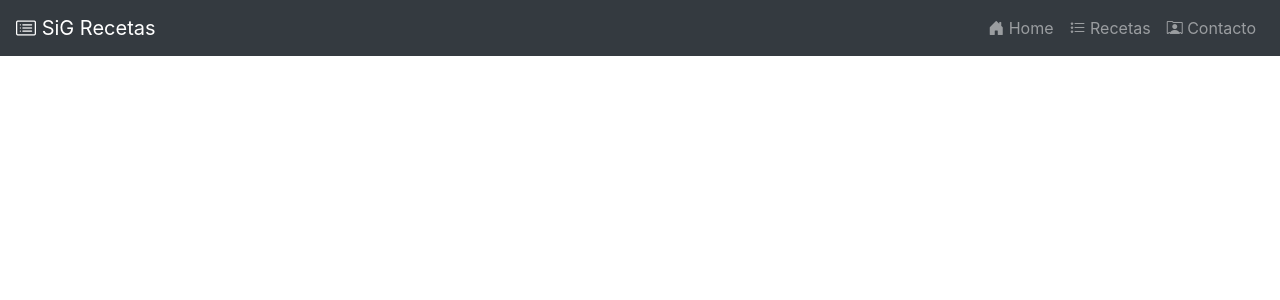
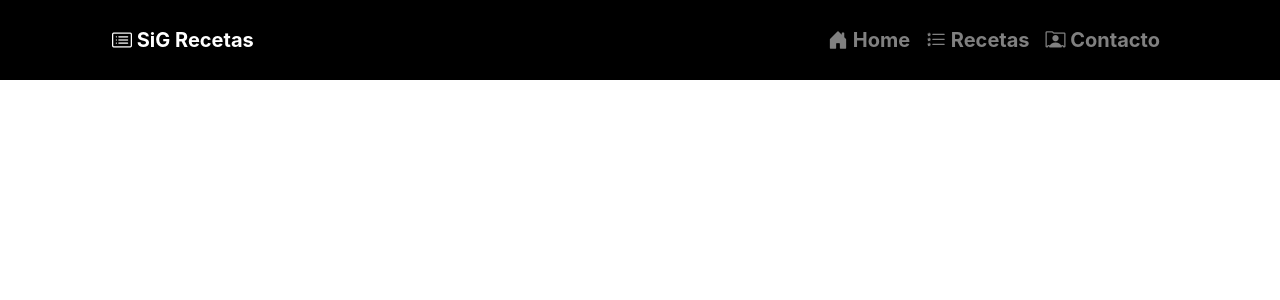
Before and after one commit to sngrisa/sigreposteria, an Angular app: page / in a window 1280 px wide. Shown: the top 300 px of the page. Built offline with nearby package versions, Linux system fonts and the light colour scheme.

Commit message:
changed navbar

```diff
--- a/src/styles.css
+++ b/src/styles.css
@@ -1,8 +1,18 @@
+.navbar {
+    padding: .5rem 7rem !important;
+    min-height: 80px !important;
+    font-size: 20px;
+    color: white !important;
+    background-color: black !important;
+    font-weight: bolder !important;
+}
+
 @media (min-width: 992px) {
     .navbar-expand-lg {
         flex-flow: row nowrap !important;
         justify-content: space-between !important;
     }
+
     .navbar-collapse {
         flex-grow: 0 !important;
     }
```
